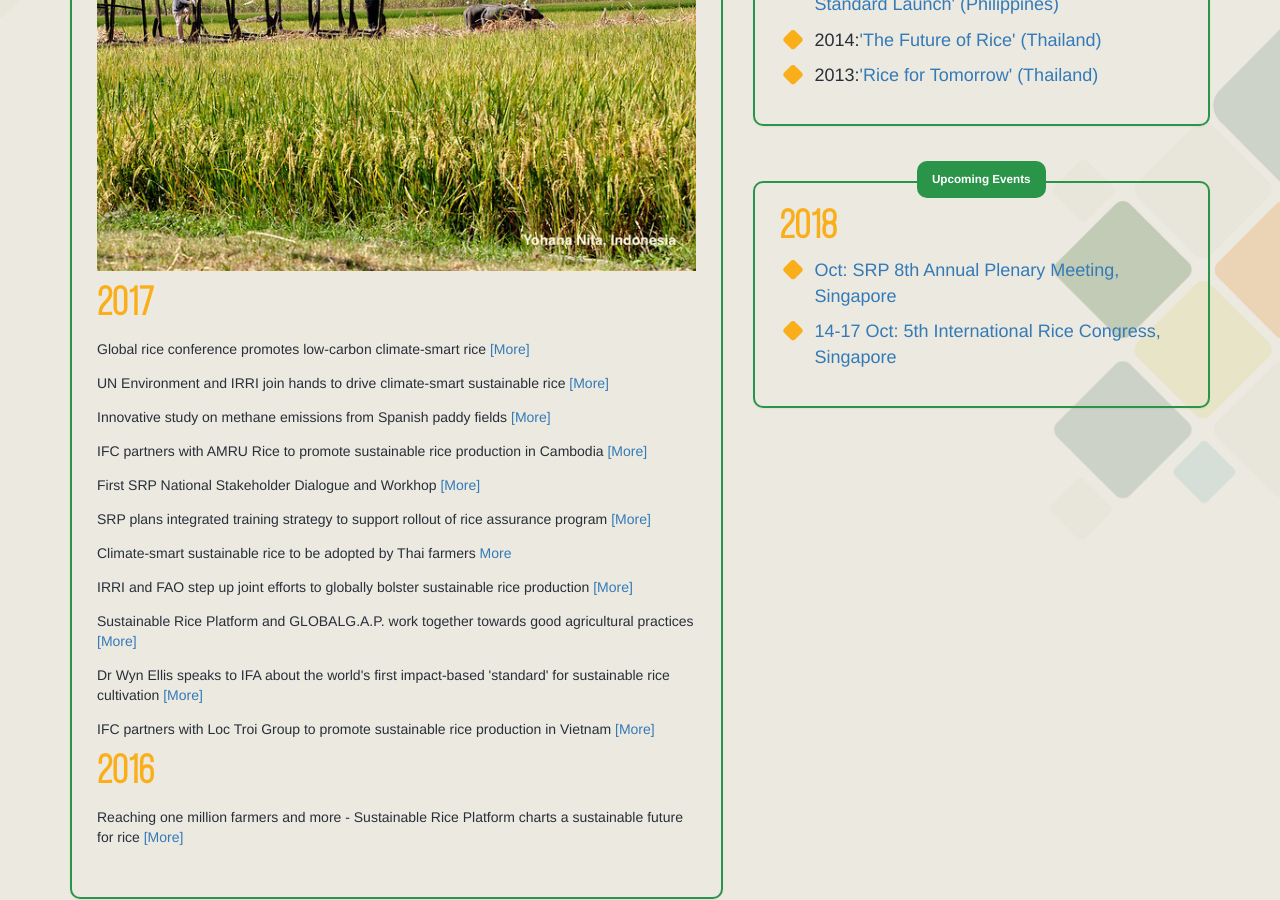
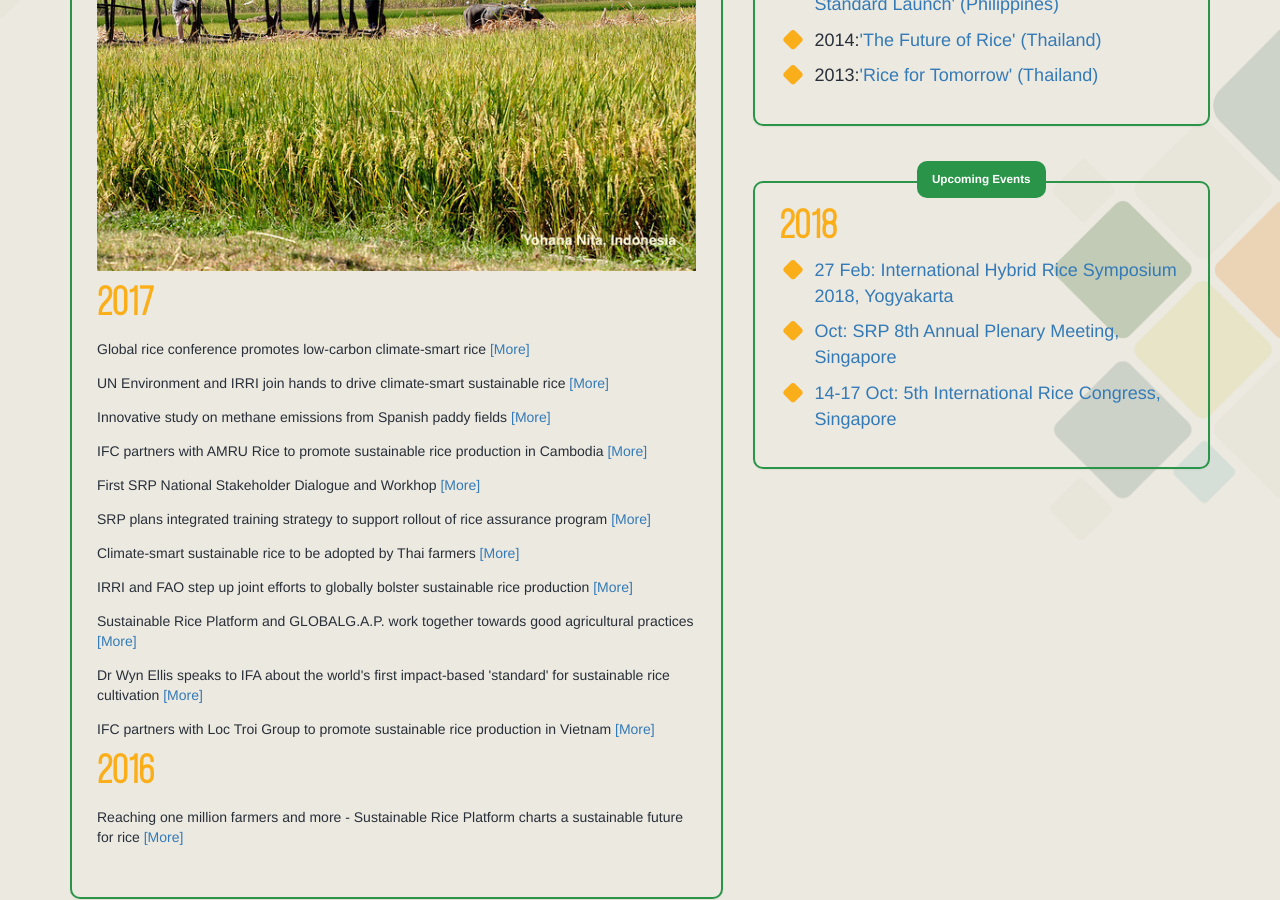
Before and after one commit to sustainablericeplatform/sustainablericeplatform.github.io, a Jekyll site: the page built from News-and-Events/index.html, in a window 1280 px wide and 900 px high, scrolled down 790 px. Built offline with Jekyll 4.4.1, drawn with Linux system fonts in a browser that asks for light colours.

Commit message:
Update index.html

```diff
--- a/News-and-Events/index.html
+++ b/News-and-Events/index.html
@@ -27,7 +27,7 @@ layout: default
                         <p>IFC partners with AMRU Rice to promote sustainable rice production in Cambodia <a href="http://www.finchannel.com/business/65833-ifc-partners-with-amru-rice-to-promote-sustainable-rice-production-in-cambodia" target="_blank">[More]</a></p>
                         <p>First SRP National Stakeholder Dialogue and Workhop <a href="http://www.wwfpak.org/newsroom/23517_sustainablerice.php" target="_blank">[More]</a></p>
                         <p>SRP plans integrated training strategy to support rollout of rice assurance program <a href="http://news.irri.org/2017/05/sustainable-rice-platform-plans.html" target="_blank">[More]</a></p>
-                        <p>Climate-smart sustainable rice to be adopted by Thai farmers <a href="http://web.unep.org/asiapacific/thai-government-promotes-low-emission-rice-farming" target="_blank">More</a></p>
+                        <p>Climate-smart sustainable rice to be adopted by Thai farmers <a href="http://web.unep.org/asiapacific/thai-government-promotes-low-emission-rice-farming" target="_blank">[More]</a></p>
                         <p>IRRI and FAO step up joint efforts to globally bolster sustainable rice production <a href="http://www.fao.org/news/story/en/item/854617/icode/" target="_blank">[More]</a></p>
                         <p>Sustainable Rice Platform and GLOBALG.A.P. work together towards good agricultural practices <a href="" target="_blank">[More]</a></p>
                         <p>Dr Wyn Ellis speaks to IFA about the world's first impact-based 'standard' for sustainable rice cultivation <a href="http://www.fertilizer.org/En/Media/IFA_s_Expert_Blog/En/Media/IFA_Expert_Blog.aspx" target="_blank">[More]</a></p>
@@ -66,6 +66,7 @@ layout: default
                             <li><i class="fa fa-square"></i> <a href="/assets/docs/SRP National Stakeholder Dialogue and Workshop - Islamabad 23 May 2017.pdf" target="_blank">SRP National Stakeholder Dialogue and Workshop, 23 May 2017 (Serena Hotel, Islamabad, Pakistan)</a></li>
                                 <li><i class="fa fa-square"></i> <a href="http://trtworldrice.com" target="_blank">9th Annual World Rice Conference, 6-8 Nov 2017 (Macau, China)</a></li>
                             <li><i class="fa fa-square"></i> <a  href="https://cop23.com.fj" target="_blank">COP23 UN Climate Change Conference, 6-17 Nov 2017 (Bonn, Germany)</a></li>-->
+                            <li><i class="fa fa-square"></i> <a href="http://hybrid-rice.org/" target="_blank">27 Feb: International Hybrid Rice Symposium 2018, Yogyakarta</a></li>
                             <li><i class="fa fa-square"></i> <a href="" target="_blank">Oct: SRP 8th Annual Plenary Meeting, Singapore</a></li>
                             <li><i class="fa fa-square"></i> <a href="https://sites.google.com/a/irri.org/ricecongress/irc2018" target="_blank">14-17 Oct: 5th International Rice Congress, Singapore</a></li>
                         </ul>
```
